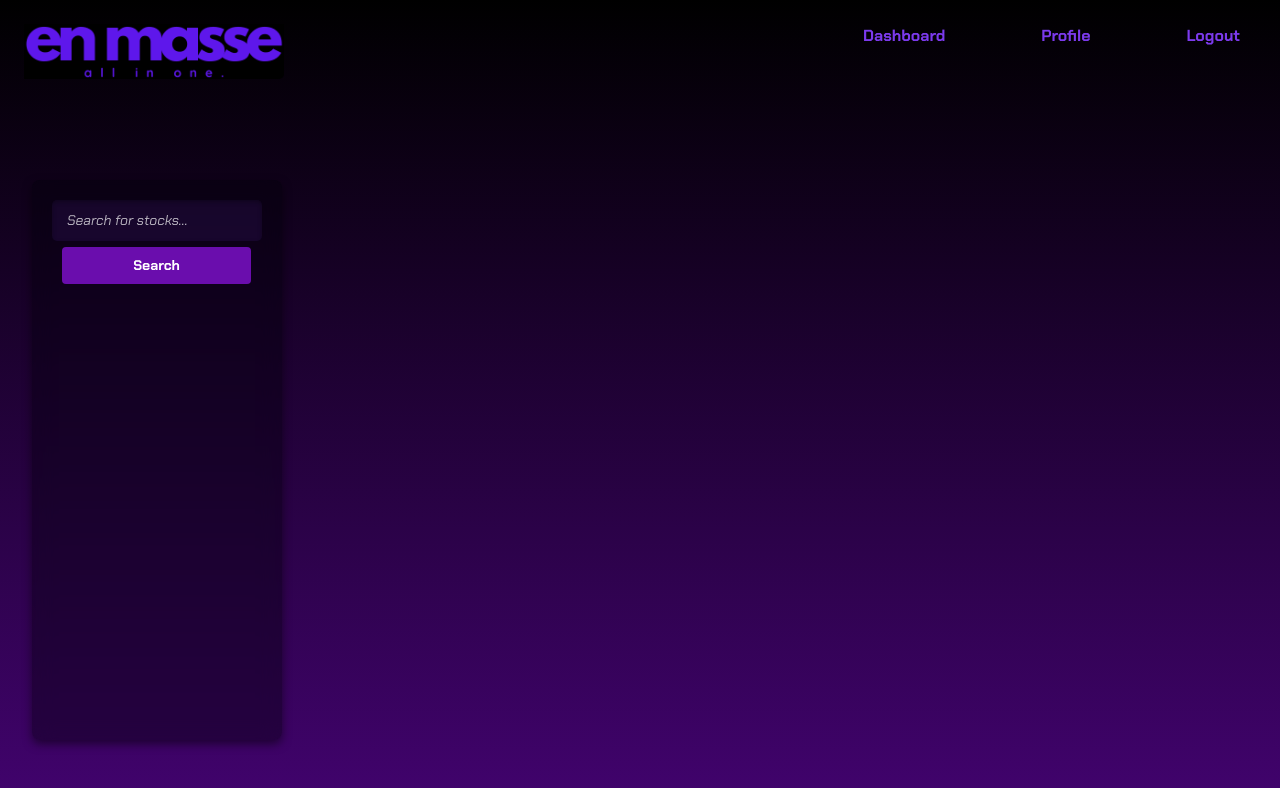
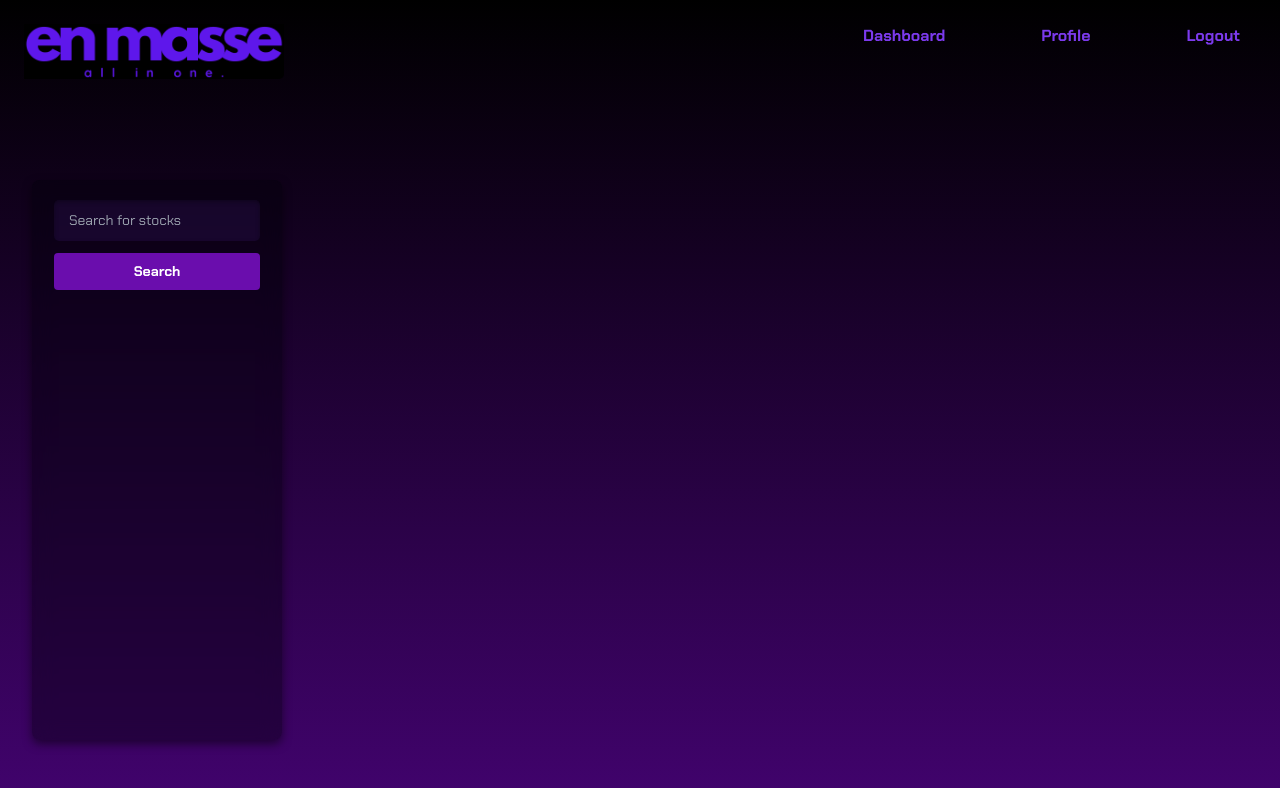
Before and after one commit to juroyye/capstone1, a React (Create React App) app: page /userdash in a window 1280 px wide. Shown: the top 788 px of the page. Built offline with nearby package versions, Linux system fonts and the light colour scheme.

Commit message:
buggy overlay since overlay lives in sidebar, going to modularize files and am using this as a save point

```diff
--- a/src/components/sidebar/Sidebar.css
+++ b/src/components/sidebar/Sidebar.css
@@ -16,6 +16,11 @@
     gap: 20px;
   }
 
+  .search-form {
+    display: flex;
+    flex-direction: column;
+    gap: 6px;
+  }
 
   .search-bar {
     width: 100%;
@@ -26,18 +31,17 @@
     background: rgba(124, 58, 237, 0.1);
     color: white;
     font-size: 14px;
-    outline: none;
     box-shadow: inset 0 2px 4px rgba(0, 0, 0, 0.3);
   }
 
-  .search-bar::placeholder {
-    color: rgba(255, 255, 255, 0.7);
-    font-style: italic;
-  }
-
   .search-button {
-    width: 90%;
-    margin-left: 10px;
+    padding: 10px;
+    border: none;
+    border-radius: 5px;
+    background-color: #6a0dad;
+    color: white;
+    cursor: pointer;
+    width: 100%;
     padding: 8px 12px;
     background-color: #6a0dad;
     color: white;
@@ -49,11 +53,65 @@
     transition: background-color 0.3s ease;
   }
 
-  .search-button:hover {
-    background-color: #55009d;
+  .results-container {
+    overflow-y: auto;
+    color: rgb(124, 58, 237);
   }
 
-  .search-results{
-    color: rgb(124, 58, 237);
-    overflow-y: auto;
+  .stock-item {
+    padding: 10px;
+    border-bottom: 1px solid #444;
+    cursor: pointer;
+    transition: background-color 0.2s;
   }
+
+  .stock-item:hover {
+    background-color: #333;
+  }
+
+
+.overlay {
+  position: fixed;
+  top: 0;
+  left: 0;
+  width: 100vw;
+  height: 100vh;
+  background: rgba(0, 0, 0, 0.7); /* Dimmed background */
+  display: flex;
+  justify-content: center;
+  align-items: center;
+  z-index: 1000;
+}
+
+.overlay-content {
+  background: white;
+  padding: 20px;
+  border-radius: 10px;
+  text-align: center;
+  width: 400px;
+  box-shadow: 0 4px 8px rgba(0, 0, 0, 0.2); /* Subtle shadow for focus */
+  position: relative; /* For positioning the close button */
+}
+
+.close-overlay {
+  position: absolute;
+  top: 10px;
+  right: 10px;
+  padding: 5px;
+  border: none;
+  background-color: #d9534f;
+  color: white;
+  cursor: pointer;
+  border-radius: 50%;
+  width: 25px;
+  height: 25px;
+  display: flex;
+  justify-content: center;
+  align-items: center;
+  font-size: 16px;
+  line-height: 0;
+}
+
+.close-overlay:hover {
+  background-color: #c9302c;
+}
--- a/src/components/sidebar/Sidebar.jsx
+++ b/src/components/sidebar/Sidebar.jsx
@@ -1,54 +1,72 @@
 import React, { useState } from "react";
 import axios from "axios";
-import "../sidebar/Sidebar.css";
+import "./Sidebar.css";
 
 const Sidebar = () => {
   const [query, setQuery] = useState("");
   const [results, setResults] = useState([]);
-  const [error, setError] = useState(null);
+  const [selectedStock, setSelectedStock] = useState(null);
 
   const handleSearch = async (e) => {
     e.preventDefault();
-
     try {
-
       const response = await axios.get(
         `http://localhost:8080/stocks/search?query=${query}`
       );
+      setResults(response.data.result);
+    } catch (error) {
+      console.error("Error fetching stock data:", error);
+    }
+  };
 
+  const handleStockClick = (stock) => {
+    setSelectedStock(stock);
+  };
 
-      setResults(response.data.result || []);
-      setError(null);
-    } catch (err) {
-
-      console.error("Error fetching stock data:", err);
-      setError("Failed to fetch stock data. Please try again.");
-    }
+  const handleCloseOverlay = () => {
+    setSelectedStock(null);
   };
 
   return (
     <div className="sidebar">
-    <form onSubmit={handleSearch} style={{ width: "100%" }}>
+      <form onSubmit={handleSearch} className="search-form">
         <input
           type="text"
           className="search-bar"
-            placeholder="Search for stocks..."
+          placeholder="Search for stocks"
           value={query}
           onChange={(e) => setQuery(e.target.value)}
         />
-        <button className="search-button" type="submit">
+        <button type="submit" className="search-button">
           Search
         </button>
       </form>
-    <div className="search-results">
-        {results.map((result, index) => (
-            <div key={index}>
-                <strong>{result.description}</strong> ({result.symbol})
+
+      <div className="results-container">
+        {results.map((stock) => (
+          <div
+            key={stock.symbol}
+            className="stock-item"
+            onClick={() => handleStockClick(stock)}
+          >
+            {stock.description} ({stock.symbol})
           </div>
         ))}
       </div>
+
+      {/* my overlay */}
+      {selectedStock && (
+        <div className="overlay">
+          <div className="overlay-content">
+            <h2>{selectedStock.description} ({selectedStock.symbol})</h2>
+            <p>Charts and prices etc...</p>
+            <button onClick={handleCloseOverlay} className="close-overlay">
+              Close
+            </button>
           </div>
-
+        </div>
+      )}
+    </div>
   );
 };
 
```
Lines whose indentation alone changed are shown as unchanged.
